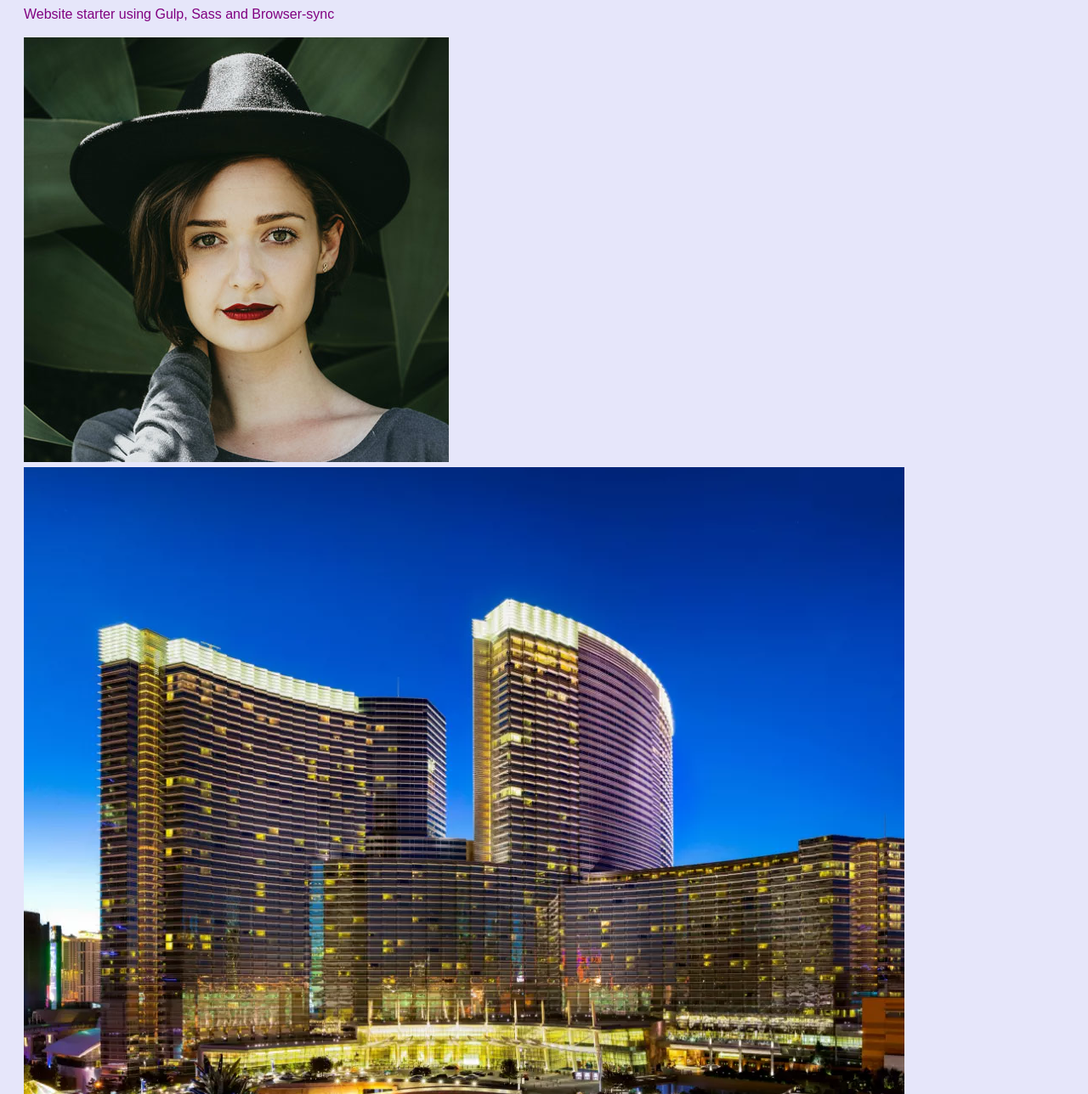
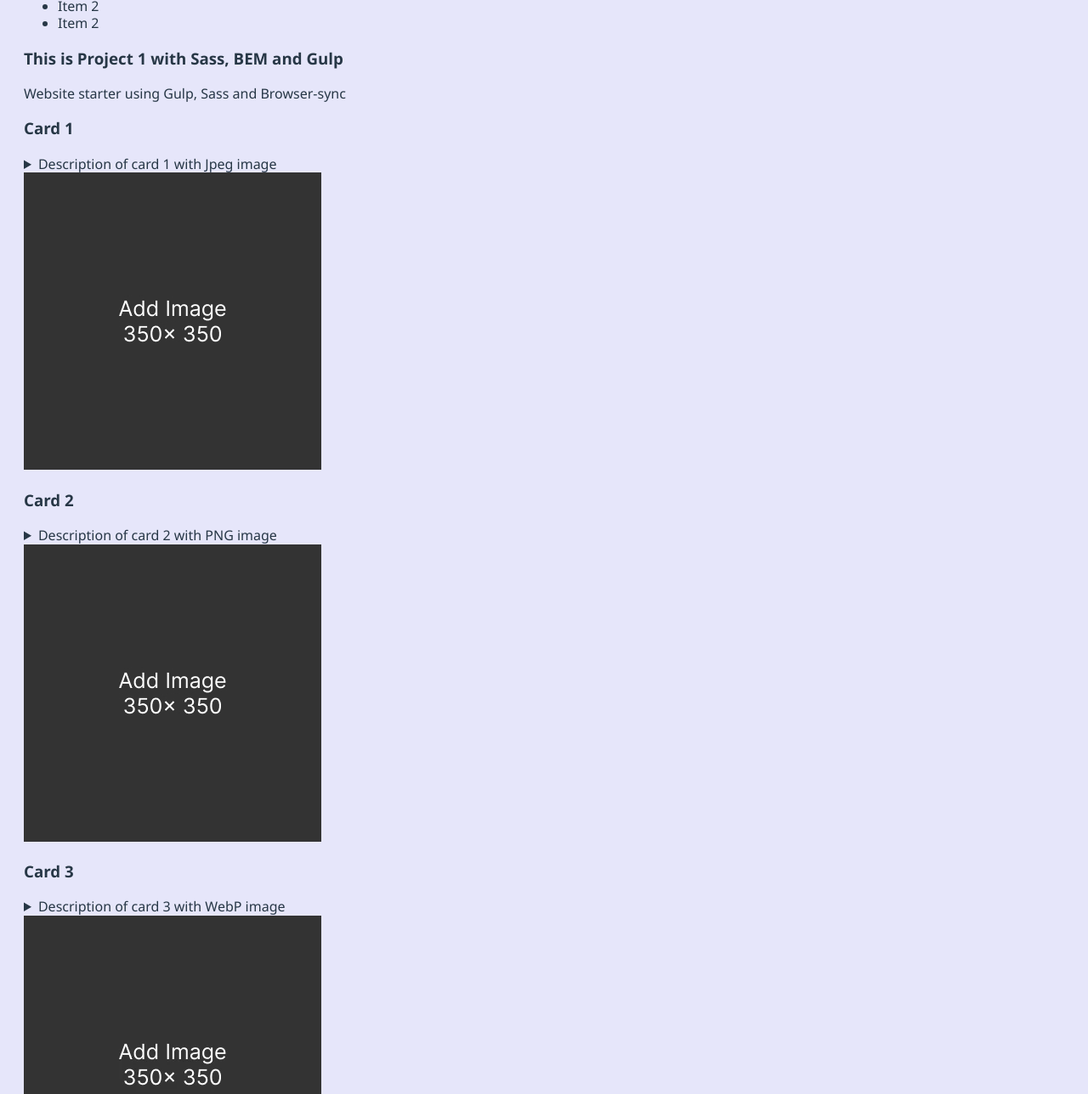
Before and after one commit to francesjgonzales/website-starter, a website: page index.html in a window 1280 px wide. Shown: the part 105-1393 px from the top of the page at 85% size. Drawn offline with Linux system fonts and the light colour scheme; a web font is replaced by a local one.

Commit message:
edited readme, html

```diff
--- a/app/scss/style.scss
+++ b/app/scss/style.scss
@@ -10,7 +10,7 @@ html {
 body {
   padding: 20px;
   background-color: lavender;
-  color: purple;
-  font-family: 'Ysabeau', sans-serif;
+  color: #273746;
+  font-family: 'Segoe UI','Inter', sans-serif;
   line-height: 1.3;
 }
--- a/index.html
+++ b/index.html
@@ -8,17 +8,73 @@
     <title>Project 1</title>
 
     <!-- Add google font -->
-    <link href="https://fonts.googleapis.com/css2?family=Ysabeau:wght@200&display=swap" rel="stylesheet">
+    <link rel="preconnect" href="https://fonts.googleapis.com">
+    <link rel="preconnect" href="https://fonts.gstatic.com" crossorigin>
+    <link href="https://fonts.googleapis.com/css2?family=Inter:wght@100;500;800&display=swap" rel="stylesheet">
 
     <!-- CSS File -->
     <link rel="stylesheet" type="text/css" href="dist/style.css?cb=1682336494681">
 </head>
 
 <body>
-    <h1>This is Project 1 with Sass, BEM and Gulp</h1>
-    <p>Website starter using Gulp, Sass and Browser-sync</p>
-    <img src="/app/images/square-img.jpg" alt="image">
-    <img src="/app/images/hotel.webp" alt="image">
+    <nav>
+        <ul>
+            <li>logo</li>
+        </ul>
+        <ul>
+            <li>Item 1</li>
+            <li>Item 2</li>
+            <li>Item 2</li>
+        </ul>
+    </nav>
+
+    <main>
+        <section>
+            <article>
+                <h1>This is Project 1 with Sass, BEM and Gulp</h1>
+                <p>Website starter using Gulp, Sass and Browser-sync</p>
+            </article>
+        </section>
+    </main>
+
+    <section>
+        <article>
+            <header>
+                <h1>Card 1</h1>
+            </header>
+            <details>
+                <summary>Description of card 1 with Jpeg image</summary>
+                <p>This is a brief description that contains 20 words or less</p>
+            </details>
+            <img src="/app/images/Frame-350x350.jpg" alt="jpg image">
+        </article>
+
+        <article>
+            <header>
+                <h1>Card 2</h1>
+            </header>
+            <details>
+                <summary>Description of card 2 with PNG image</summary>
+                <p>This is a brief description that contains 20 words or less</p>
+            </details>
+            <img src="/app/images/Frame-350x350.png" alt="png image">
+        </article>
+
+        <article>
+            <header>
+                <h1>Card 3</h1>
+            </header>
+            <details>
+                <summary>Description of card 3 with WebP image</summary>
+                <p>This is a brief description that contains 20 words or less</p>
+            </details>
+            <img src="/app/images/Frame-350x350.webp" alt="webp image">
+        </article>
+    </section>
+
+    <footer>Footer text</footer>
+
+
 </body>
 
 <!-- Javascript File -->
```
Also changed, not shown: app/images/Frame-350x350.jpg (added), app/images/Frame-350x350.png (added), app/images/Frame-350x350.webp (added), app/images/hotel.webp (deleted), app/images/square-img.jpg (deleted), dist/images/square-img.jpg (deleted), dist/style.css, 2 other files.
